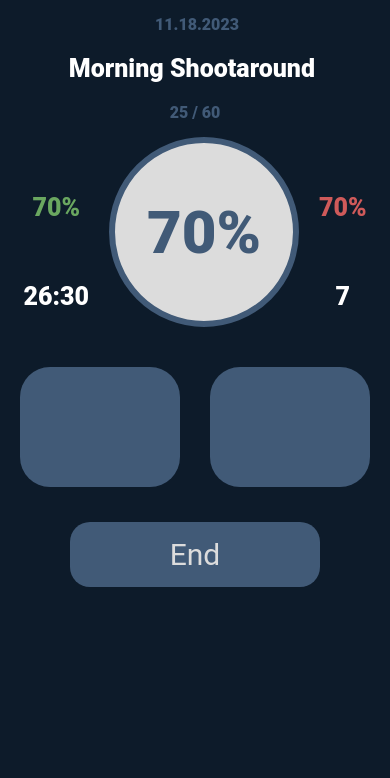
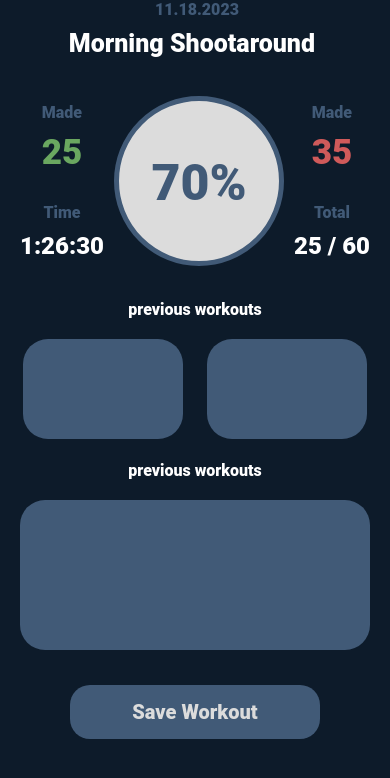
Before and after one commit to Project-Lebron/projectLebron, a React Native app: screen /WorkoutEnd in a window 390 px wide. Shown: the top 778 px of the page. Built offline with nearby package versions, Linux system fonts and the light colour scheme.

Commit message:
working on end workout page

```diff
--- a/src/screens/WorkoutEnd.tsx
+++ b/src/screens/WorkoutEnd.tsx
@@ -7,20 +7,27 @@ const WorkoutEnd = ({ navigation }: {navigation: any}) => {
           <StatusBar barStyle={'light-content'} />
 
           {/* title text */}
-          <Text style={styles.date}> 11.18.2023</Text>
+          <Text style={styles.smallText}> 11.18.2023</Text>
           <View style={styles.topContainer}>
             <Text style={styles.titleText}>Morning Shootaround </Text>
           </View>
-
-          <Text style={[styles.date, { marginBottom: 15 }]}>25 / 60</Text>
 
           {/* top section */}
           <View style={styles.mainContainer}>
 
             {/* stats on left */}
             <View style={styles.topStatsContainer}>
-              <Text style={[styles.topStats, { color: '#6AA760' }]}>70%</Text>
-              <Text style={[styles.topStats, { color: '#fff' }]}>26:30</Text>
+              {/* top left */}
+              <View style={styles.labelContainer}>
+                <Text style={styles.smallText}>Made</Text>
+                <Text style={[styles.topStats, { color: '#6AA760', fontSize: 35 }]}>25</Text>
+              </View>
+
+              {/* bottom left */}
+              <View style={styles.labelContainer}>
+                <Text style={styles.smallText}>Time</Text>
+                <Text style={[styles.topStats, { color: '#fff' }]}>1:26:30</Text>
+              </View>
             </View>
 
             {/* middle circle */}
@@ -30,26 +37,42 @@ const WorkoutEnd = ({ navigation }: {navigation: any}) => {
 
             {/* right stats */}
             <View style={styles.topStatsContainer}>
-              <Text style={[styles.topStats, { color: '#CF5A5A' }]}>70%</Text>
-              <Text style={[styles.topStats, { color: '#fff' }]}>7</Text>
+              {/* top right */}
+              <View style={styles.labelContainer}>
+                <Text style={styles.smallText}>Made</Text>
+                <Text style={[styles.topStats, { color: '#CF5A5A' , fontSize: 35}]}>35</Text>
+              </View>
+
+              {/* bottom right */}
+              <View style={styles.labelContainer}>
+                <Text style={styles.smallText}>Total</Text>
+                <Text style={[styles.topStats, { color: '#fff' }]}>25 / 60</Text>
+              </View>
             </View>
 
           </View>
 
-          {/* boxes */}
+          {/* two boxes */}
+          <Text style={[styles.titleText, { fontSize: 16, marginBottom: 5, fontWeight: '800' }]}> previous workouts </Text>
           <View style={styles.bottomBoxContainer}>
             <View style={styles.bottomBoxes}></View>
             <View style={styles.bottomBoxes}></View>
+          </View>
+
+          {/* big box */}
+          <Text style={[styles.titleText, { fontSize: 16, marginBottom: 5, fontWeight: '800' }]}> previous workouts </Text>
+          <View style={styles.bottomBoxContainer}>
+            <View style={styles.bigBox}></View>
           </View>
 
           {/* button */}
           <TouchableOpacity
             style={styles.startButton}
             onPress={() => {
-              console.log('Pressed!')
-              navigation.navigate('Stats')
+              console.log('GO to STATS!')
+              navigation.navigate('Home')
             }}>
-            <Text style={styles.startButtonText}>End</Text>
+            <Text style={styles.startButtonText}>Save Workout</Text>
           </TouchableOpacity>
 
         </SafeAreaView>
@@ -69,16 +92,14 @@ const styles = StyleSheet.create({
     titleText: {
       color:'white',
       fontFamily: 'Roboto',
-      marginTop: 15,
+      marginTop: 10,
       marginBottom: 5,
       fontSize: 25,
       fontWeight: "800",
     },
-    date: {
+    smallText: {
         color:'#415A77',
         fontFamily: 'Roboto',
-        marginTop: 15,
-        marginBottom: 5,
         fontSize: 16,
         fontWeight: "800",
       },
@@ -86,6 +107,7 @@ const styles = StyleSheet.create({
       flexDirection: 'row',
       justifyContent: 'center',
       alignItems: 'center',
+      marginTop: 20,
     },
     topStatsContainer: {
       flexDirection: 'column',
@@ -96,28 +118,35 @@ const styles = StyleSheet.create({
     topStats: {
       color:'#415A77',
       fontFamily: 'Roboto',
-      marginTop: 30,
+      marginTop: 10,
       marginBottom: 30,
-      marginRight: 20,
-      marginLeft: 20,
-      fontSize: 25,
+      marginRight: 7,
+      marginLeft: 7,
+      fontSize: 24,
       fontWeight: "800",
     },
+    labelContainer: {
+      flexDirection: 'column',
+      alignItems: 'center',
+      justifyContent: 'center',
+    },
     bigCircle: {
-      width: 190,
-      height: 190,
+      width: 170,
+      height: 170,
       justifyContent: 'center',
       alignItems: 'center',
-      marginBottom: 20,
+      marginBottom: 15,
+      margin: 3,
       borderRadius: 150,
       backgroundColor: '#DCDCDC',
       borderColor: "#415A77",
-      borderWidth: 6,
+      borderWidth: 5,
     },
     bigCircleTxt: {
       color:'#415A77',
       fontFamily: 'Roboto',
-      fontSize: 60,
+      marginTop: 5,
+      fontSize: 50,
       fontWeight: "900",
     },
     tagsContainer: {
@@ -139,47 +168,56 @@ const styles = StyleSheet.create({
     },
     bottomBoxes: {
       width: 160,
-      height: 120,
+      height: 100,
       justifyContent: 'center',
       alignItems: 'center',
-      borderRadius: 30,
-      marginTop: 20,
+      flexDirection: 'row',
+      borderRadius: 25,
+      marginTop: 15,
+      margin: 12,
+      backgroundColor: '#415A77',
+    },
+    bigBox: {
+      width: 350,
+      height: 150,
+      justifyContent: 'center',
+      alignItems: 'center',
+      borderRadius: 25,
+      marginTop: 15,
       margin: 15,
       backgroundColor: '#415A77',
     },
-    smallCircleMade: {
-      color:'#497741',
-      fontFamily: 'Roboto',
-      fontSize: 70,
-      fontWeight: "900",
+    innerSmallBox: {
+      flexDirection: 'row',
+
     },
-    smallCircleMissed: {
-        color:'#A05050',
-        fontFamily: 'Roboto',
-        fontSize: 70,
-        fontWeight: "900",
-      },
+    smallCircles: {
+      width: 50,
+      height: 50,
+      justifyContent: 'center',
+      alignItems: 'center',
+      marginBottom: 15,
+      borderRadius: 150,
+      backgroundColor: '#DCDCDC',
+      borderColor: "#415A77",
+      borderWidth: 6,
+    },
     startButton: {
       width: 250,
-      heigth: 50,
+      heigth: 40,
       borderRadius: 20,
       alignItems: 'center',
       backgroundColor: '#415A77',
+      fontFamily: 'Roboto',
       marginTop: 20,
       marginBottom: 30,
     },
     startButtonText: {
       color: '#DCDCDC',
       fontFamily: 'Roboto',
-      fontSize: 30,
+      fontWeight: '900',
+      fontSize: 20,
       marginVertical: 15,
-    },
-    bottomText: {
-        color:'#fff',
-        fontFamily: 'Roboto',
-        marginHorizontal: 50,
-        fontSize: 24,
-        fontWeight: "900",
     },
   })
 
```
